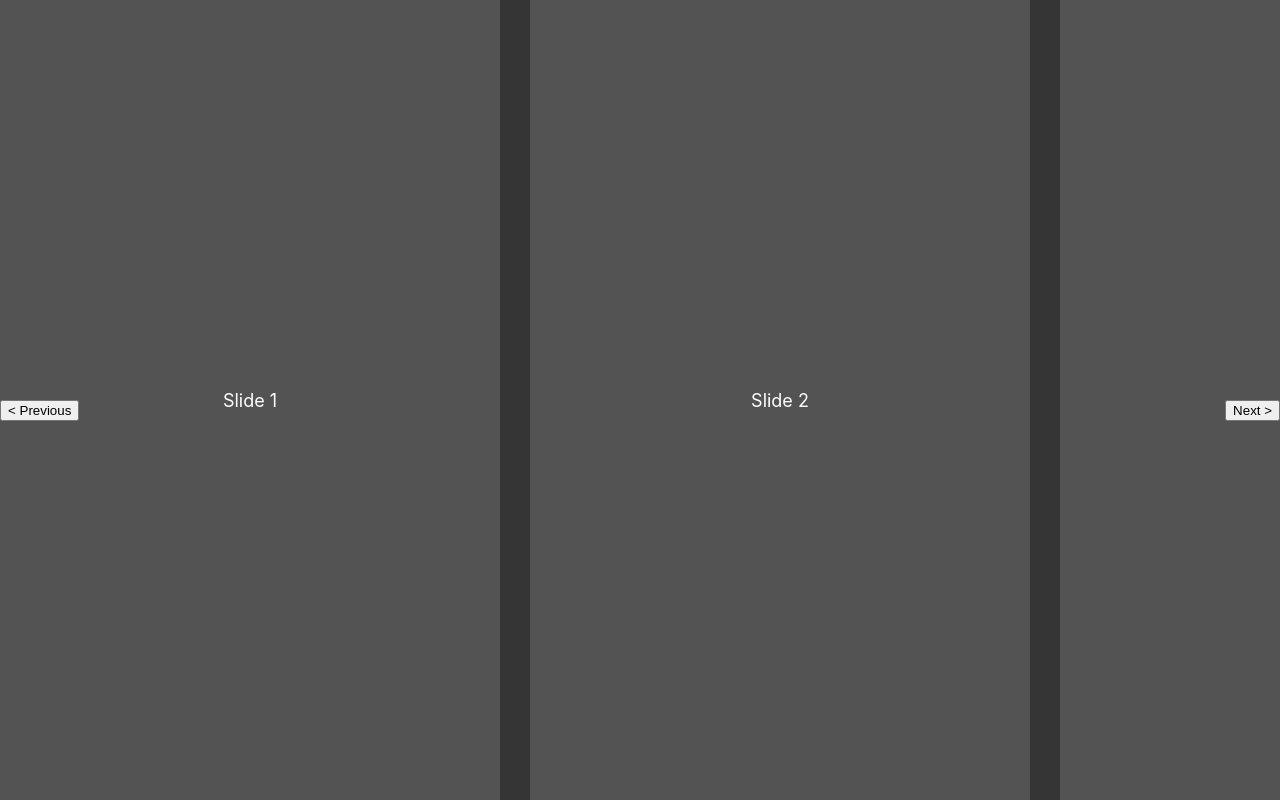
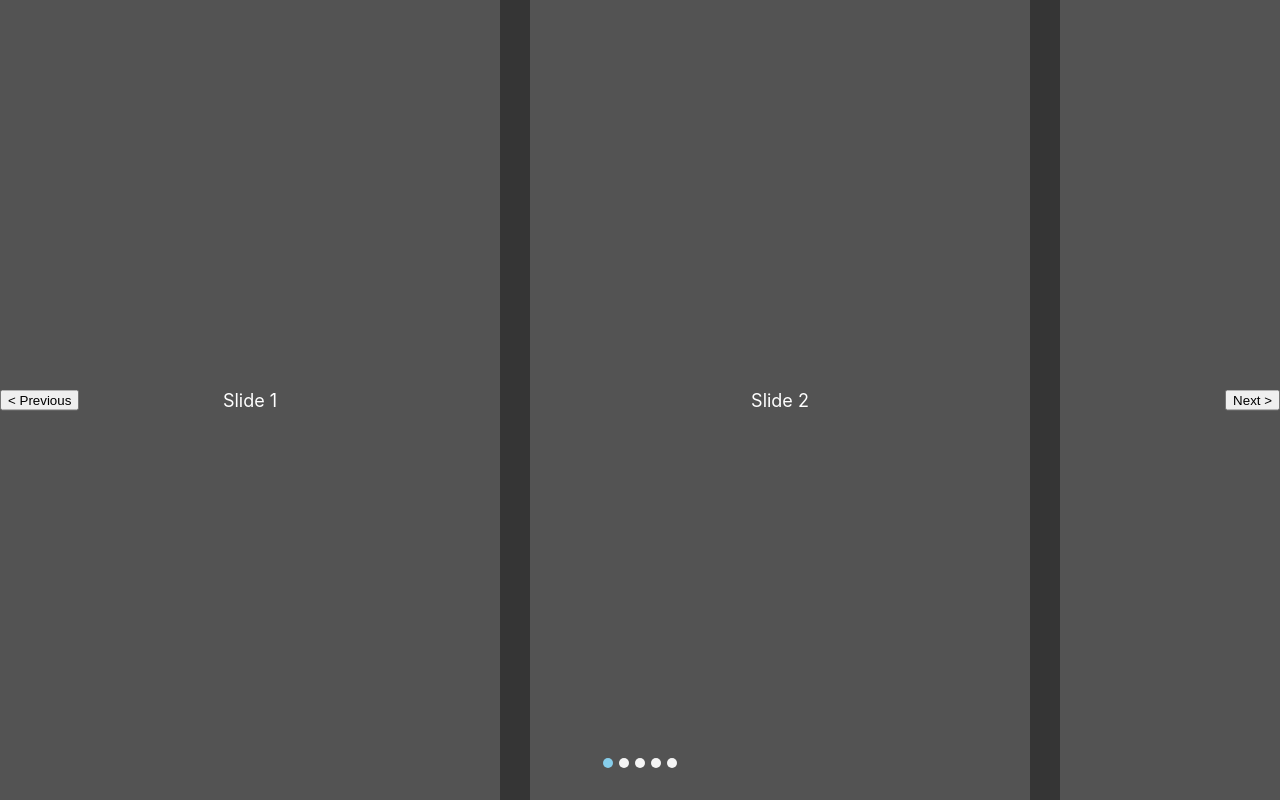
Before and after one commit to LuanSergio/StudyLab, a React (Create React App) app in the folder carousel/: page / in a window 1280 px wide. Built offline with nearby package versions, Linux system fonts and the light colour scheme.

Commit message:
feat: add bullet control html and css

```diff
--- a/carousel/src/App.tsx
+++ b/carousel/src/App.tsx
@@ -4,15 +4,15 @@ import Item from "./components/Item";
 function App() {
   return (
     <Carousel tagName="ul">
-      <Item>Slide 1</Item>
-      <Item>Slide 2</Item>
-      <Item>Slide 3</Item>
-      <Item>Slide 4</Item>
-      <Item>Slide 5</Item>
-      <Item>Slide 6</Item>
-      <Item>Slide 7</Item>
-      <Item>Slide 8</Item>
-      <Item>Slide 9</Item>
+      <Item label="slide 1">Slide 1</Item>
+      <Item label="slide 2">Slide 2</Item>
+      <Item label="slide 3">Slide 3</Item>
+      <Item label="slide 4">Slide 4</Item>
+      <Item label="slide 5">Slide 5</Item>
+      <Item label="slide 6">Slide 6</Item>
+      <Item label="slide 7">Slide 7</Item>
+      <Item label="slide 8">Slide 8</Item>
+      <Item label="slide 9">Slide 9</Item>
     </Carousel>
   );
 }
--- a/carousel/src/components/Carousel/index.tsx
+++ b/carousel/src/components/Carousel/index.tsx
@@ -5,6 +5,7 @@ import useCarousel from "./hook";
 interface CarouselProps {
   children: ReactNode;
   tagName?: keyof JSX.IntrinsicElements;
+  carouselDescription?: string;
 }
 
 const itemWidth = 500;
@@ -14,6 +15,7 @@ const totalItemWidth = itemWidth + gap;
 const Carousel = ({
   children,
   tagName = "div",
+  carouselDescription,
 }: CarouselProps): JSX.Element => {
   let itemsQuantity = Children.count(children);
   const Tag = tagName as keyof JSX.IntrinsicElements;
@@ -39,14 +41,43 @@ const Carousel = ({
       onMouseMove={handleMouseMove}
       onMouseUp={handleMouseUp}
       onMouseLeave={handleMouseLeave}
+      aria-roledescription="carousel"
+      aria-label={carouselDescription}
     >
       <div className="carousel__wrapper" ref={carouselRef}>
-        <Tag className="carousel__items-holder">{children}</Tag>
+        <Tag
+          className="carousel__items-holder"
+          aria-atomic="false"
+          aria-live="polite"
+        >
+          {children}
+        </Tag>
       </div>
       <div className="carousel__controls">
-        <button onClick={goToPreviousIndex}>{"< Previous"}</button>
-        <button onClick={goToNextIndex}>{"Next >"}</button>
+        <button aria-label="Previous slide" onClick={goToPreviousIndex}>
+          {"< Previous"}
+        </button>
+        <button aria-label="Next slide" onClick={goToNextIndex}>
+          {"Next >"}
+        </button>
       </div>
+      <ol className="carousel__bullet-container">
+        <li>
+          <button className="carousel__bullet carousel__bullet--active" />
+        </li>
+        <li>
+          <button className="carousel__bullet" />
+        </li>
+        <li>
+          <button className="carousel__bullet" />
+        </li>
+        <li>
+          <button className="carousel__bullet" />
+        </li>
+        <li>
+          <button className="carousel__bullet" />
+        </li>
+      </ol>
     </div>
   );
 };
--- a/carousel/src/components/Carousel/styles.css
+++ b/carousel/src/components/Carousel/styles.css
@@ -1,5 +1,6 @@
 .carousel {
   overflow-x: hidden;
+  position: relative;
 }
 
 .carousel__wrapper {
@@ -8,7 +9,6 @@
   touch-action: pan-y;
   margin-left: auto;
   margin-right: auto;
-  position: relative;
   user-select: none;
   transition-property: transform;
   transition-duration: 0s;
@@ -33,8 +33,41 @@
   position: absolute;
   z-index: 2;
   top: 50%;
+  transform: translateY(-50%);
   display: flex;
   justify-content: space-between;
   width: 100%;
   will-change: transform;
 }
+
+.carousel__bullet-container {
+  z-index: 2;
+  position: absolute;
+  left: 50%;
+  transform: translateX(-50%);
+  bottom: 32px;
+  display: flex;
+  list-style: none;
+  gap: 6px;
+  justify-content: center;
+  padding-left: 0;
+  margin-top: 0;
+  margin-bottom: 0;
+}
+
+.carousel__bullet {
+  background-color: whitesmoke;
+  cursor: pointer;
+  border-radius: 50%;
+  display: block;
+  width: 10px;
+  height: 10px;
+  border: none;
+  padding: 0;
+  appearance: none;
+  -webkit-appearance: none;
+}
+
+.carousel__bullet--active {
+  background-color: skyblue;
+}
--- a/carousel/src/components/Item/index.tsx
+++ b/carousel/src/components/Item/index.tsx
@@ -2,11 +2,16 @@ import { ReactNode, memo } from "react";
 import "./styles.css";
 
 interface ItemProps {
+  label?: string;
   children: ReactNode;
 }
 
-function Item({ children }: ItemProps): JSX.Element {
-  return <li className="item">{children}</li>;
+function Item({ children, label }: ItemProps): JSX.Element {
+  return (
+    <li className="item" aria-roledescription="slide" aria-label={label}>
+      {children}
+    </li>
+  );
 }
 
 export default memo(Item);
```
